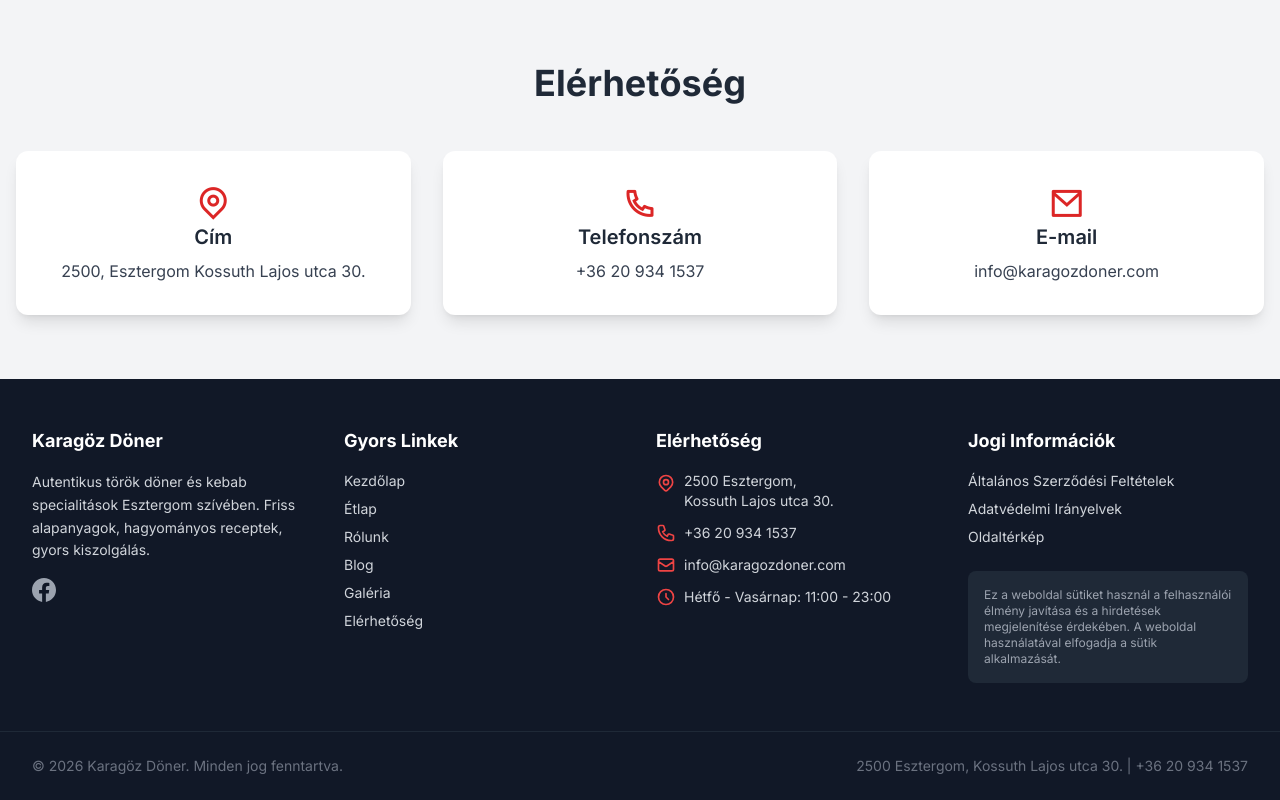
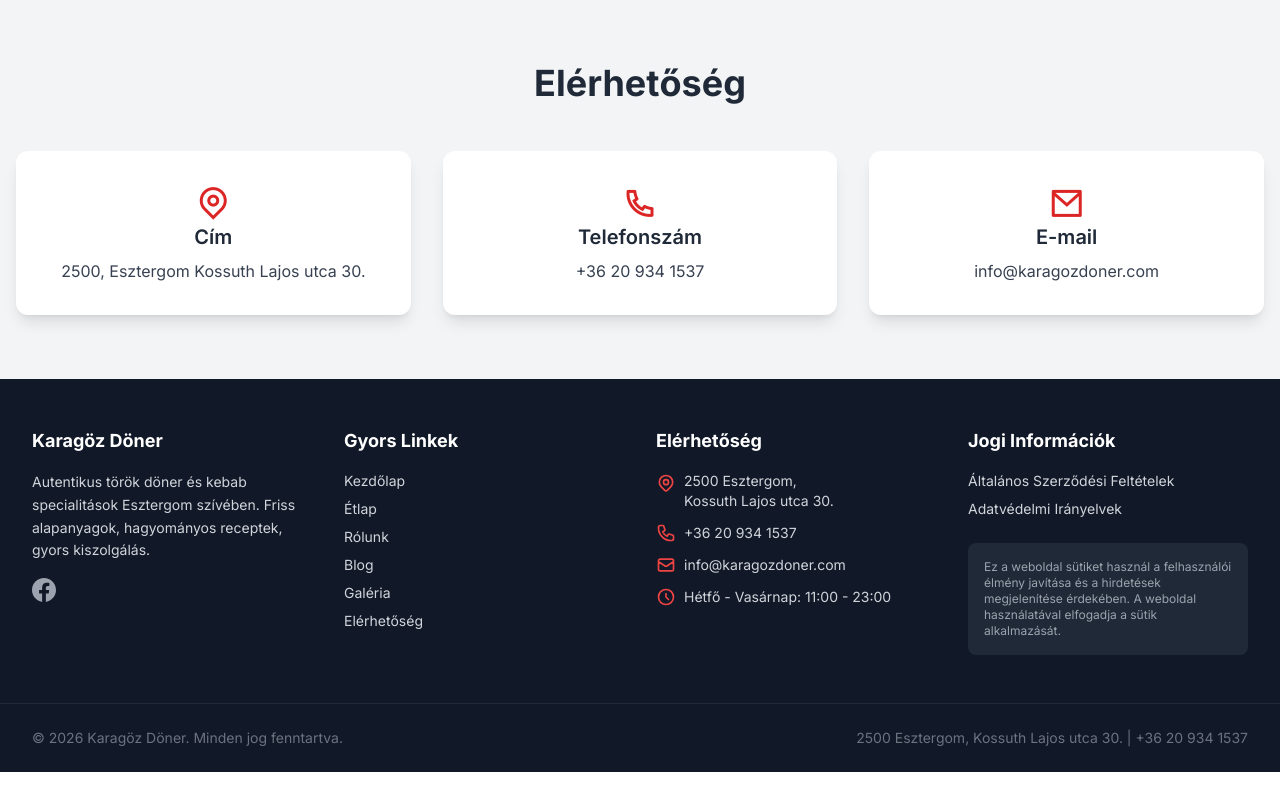
Before and after one commit to hakkurgithub/karagozdoner, a Next.js app: page / in a window 1280 px wide. Shown: the part 1623-2423 px from the top of the page. After the commit the page ends 2395 px from the top, so only its background shows below. Built offline with nearby package versions, Linux system fonts and the light colour scheme.

Commit message:
Refactor Footer component for better readability
Updated text formatting and improved HTML structure in the Footer component.

```diff
--- a/components/Footer.tsx
+++ b/components/Footer.tsx
@@ -1,3 +1,5 @@
+"use client";
+
 import Link from "next/link";
 
 export default function Footer() {
@@ -22,7 +24,7 @@
                 aria-label="Facebook"
               >
                 <svg className="w-6 h-6" fill="currentColor" viewBox="0 0 24 24">
-                  <path d="M24 12.073c0-6.627-5.373-12-12-12s-12 5.373-12 12c0 5.99 4.388 10.954 10.125 11.854v-8.385H7.078v-3.47h3.047V9.43c0-3.007 1.792-4.669 4.533-4.669 1.312 0 2.686.235 2.686.235v2.953H15.83c-1.491 0-1.956.925-1.956 1.874v2.25h3.328l-.532 3.47h-2.796v8.385C19.612 23.027 24 18.062 24 12.073z"/>
+                  <path d="M24 12.073c0-6.627-5.373-12-12-12s-12 5.373-12 12c0 5.99 4.388 10.954 10.125 11.854v-8.385H7.078v-3.47h3.047V9.43c0-3.007 1.792-4.669 4.533-4.669 1.312 0 2.686.235 2.686.235v2.953H15.83c-1.491 0-1.956.925-1.956 1.874v2.25h3.328l-.532 3.47h-2.796v8.385C19.612 23.027 24 18.062 24 12.073z" />
                 </svg>
               </a>
             </div>
@@ -74,7 +76,7 @@
                   <path strokeLinecap="round" strokeLinejoin="round" strokeWidth={2} d="M17.657 16.657L13.414 20.9a1.998 1.998 0 01-2.827 0l-4.244-4.243a8 8 0 1111.314 0z" />
                   <path strokeLinecap="round" strokeLinejoin="round" strokeWidth={2} d="M15 11a3 3 0 11-6 0 3 3 0 016 0z" />
                 </svg>
-                <span>2500 Esztergom,<br/>Kossuth Lajos utca 30.</span>
+                <span>2500 Esztergom,<br />Kossuth Lajos utca 30.</span>
               </li>
               <li className="flex items-center">
                 <svg className="w-5 h-5 mr-2 text-red-500" fill="none" stroke="currentColor" viewBox="0 0 24 24">
@@ -115,11 +117,6 @@
                   Adatvédelmi Irányelvek
                 </Link>
               </li>
-              <li>
-                <a href="/sitemap.xml" className="hover:text-white transition-colors">
-                  Oldaltérkép
-                </a>
-              </li>
             </ul>
             <div className="mt-6 p-4 bg-gray-800 rounded-lg">
               <p className="text-xs text-gray-400">
```
